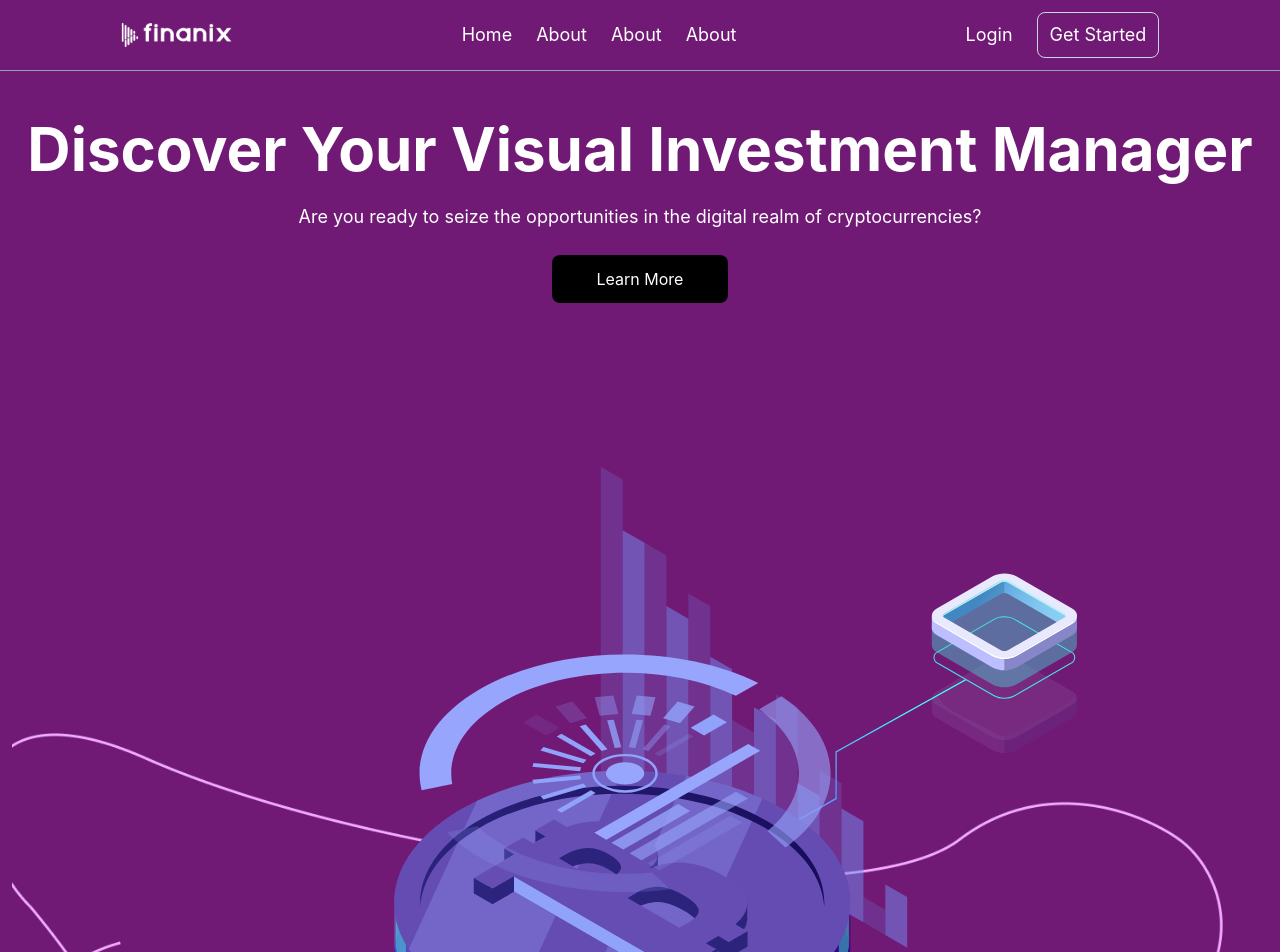
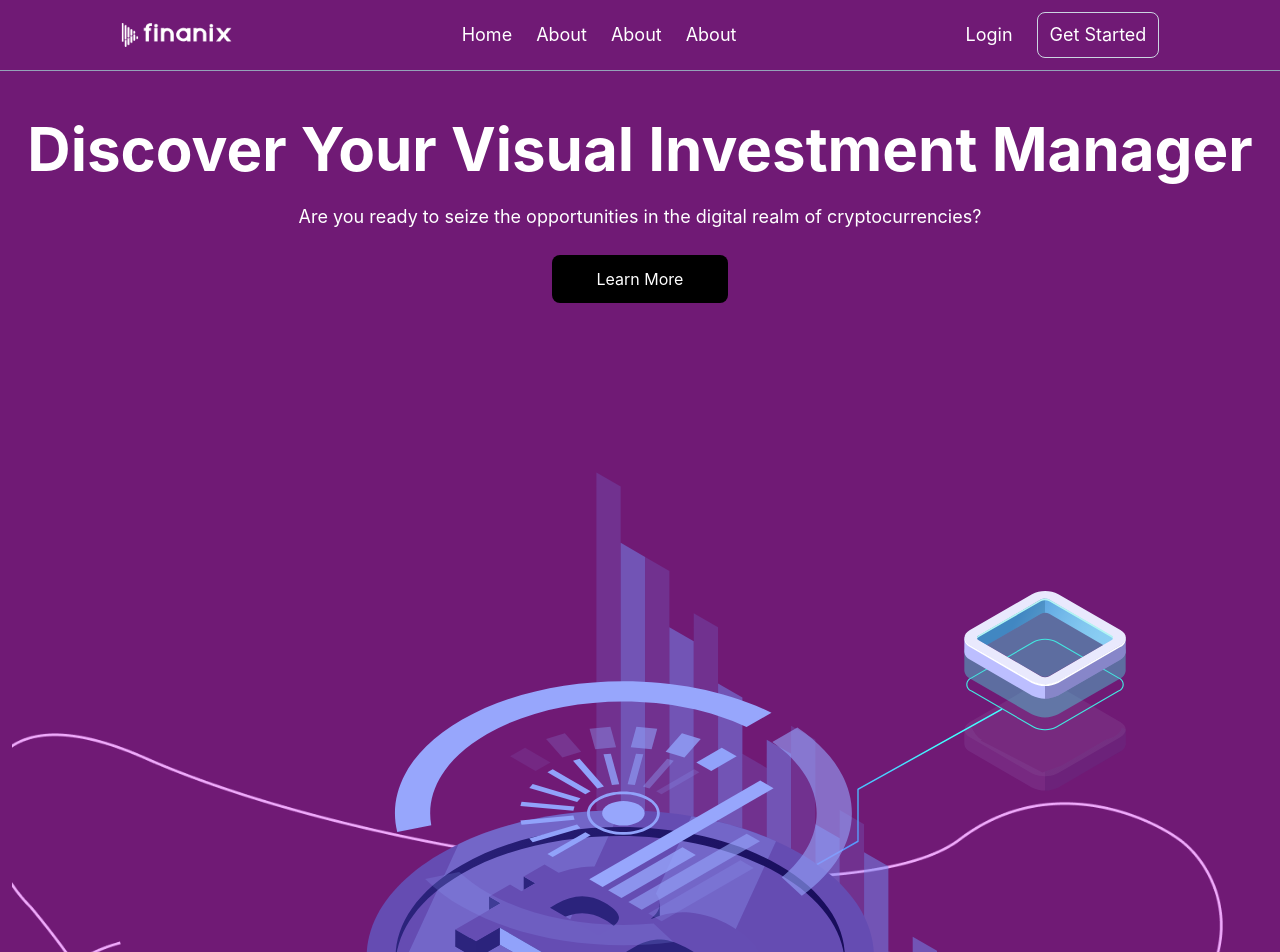
Before and after one commit to HelixgadeTechnologies/finanix-landingpage, a Next.js app: page / in a window 1280 px wide. Shown: the top 952 px of the page. Built offline with nearby package versions, Linux system fonts and the light colour scheme.

Commit message:
latest change

```diff
--- a/pages/index.js
+++ b/pages/index.js
@@ -1,6 +1,6 @@
 import Head from 'next/head'
 import Image from 'next/image'
-import Bitcoinlogo from '../public/images/illustration.svg'
+// import Bitcoinlogo from '../public/images/illustration.svg'
 import Bitcoinlines from '../public/images/vector.png'
 import tether98 from '../public/images/tether98.png'
 import coinbaselogo from '../public/images/coinbaselogo.png'
@@ -41,7 +41,7 @@ export default function Home () {
           </p>
           <button className='bg-black text-white py-3 text-center w-full rounded-lg md:w-44 md:mx-auto'>Learn More</button>
        </div>
-      <Image src={Bitcoinlogo} alt='bitcoin logo' className='absolute top-1/2 z-40 p-3 sm:top-1/3 md:1/2' />
+      <Image src="/images/illustration.svg" width={1000} height={1000} alt='bitcoin logo' className='absolute top-1/2 z-40 p-3 sm:top-1/3 md:1/2' />
       <Image src={Bitcoinlines} alt='bitcoin lines' className='absolute w-full top-[450px] p-3 sm:top-2/3 md:top-[650px]' />
       </section>
 
```
Also changed, not shown: 1 other file (tests, documents, lock files or other folders).
